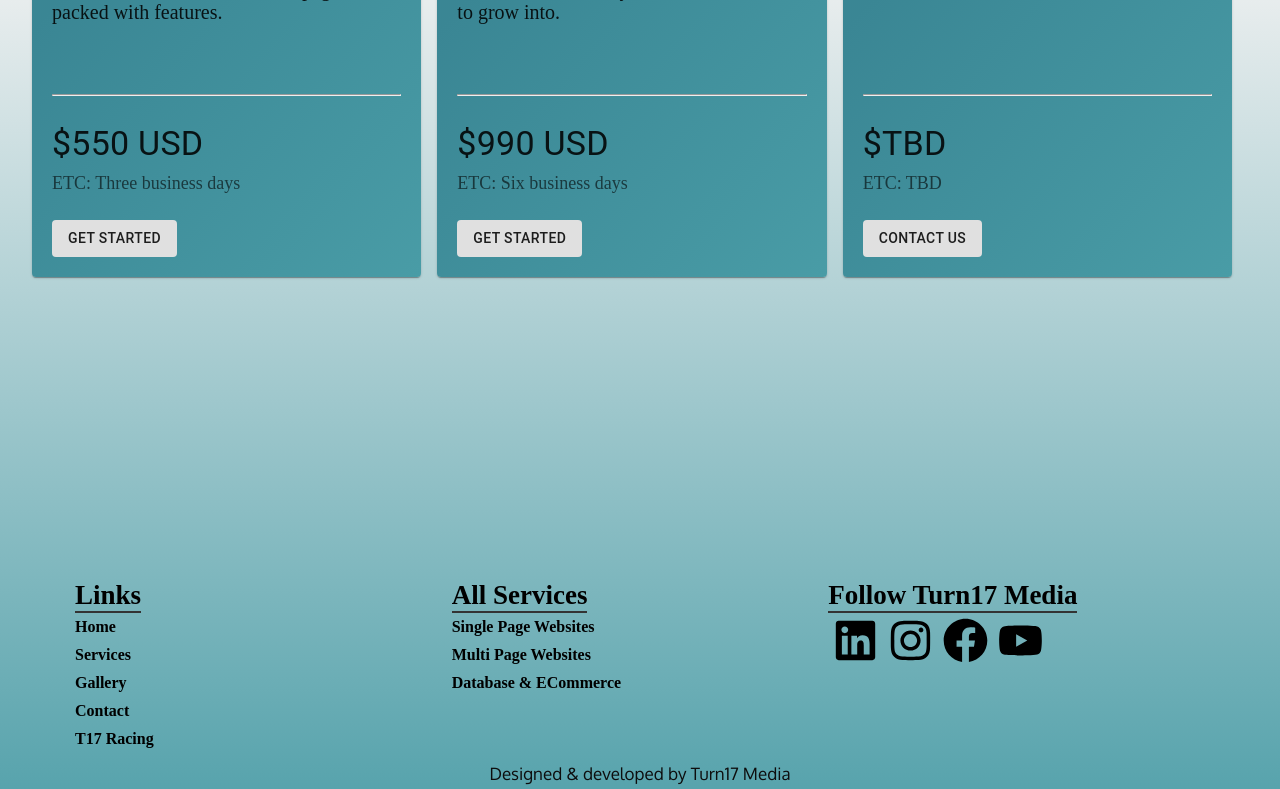
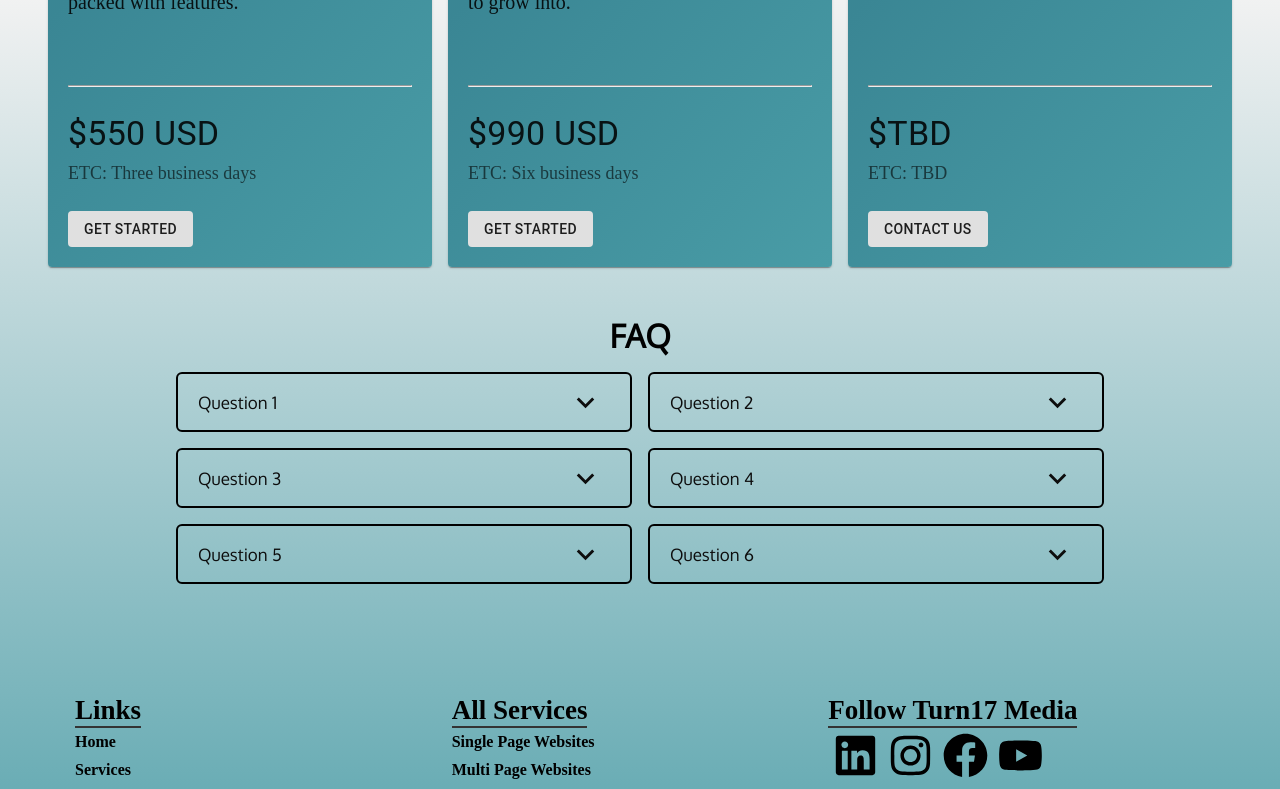
Before and after one commit to argounova/turn17-media, a Next.js app: page /pricing in a window 1280 px wide. Shown: the part 817-1606 px from the top of the page. Built offline with nearby package versions, Linux system fonts and the light colour scheme; no server answers.

Commit message:
faq component

```diff
--- /dev/null
+++ b/components/Faq/faqItem.jsx
@@ -0,0 +1,45 @@
+import React, { useState } from "react"
+import { FaqStyles } from "./style"
+import { MdExpandMore as Chevron } from "react-icons/md"
+import { motion } from "framer-motion"
+
+const Faq = ({ question, answer }) => {
+  const [showInfo, setInfo] = useState(false)
+
+  const faqVariants = {
+    open: {
+      opacity: 1,
+      height: "auto",
+    },
+    closed: {
+      opacity: 0,
+      height: 0,
+    },
+  }
+
+  const toggleInfo = () => {
+    setInfo(showInfo => !showInfo)
+  }
+  return (
+    <FaqStyles className={showInfo ? `${"faq-open"}` : `${"faq-closed"}`}>
+      <button className="question" onClick={toggleInfo}>
+        {question}
+        <div className="trigger">
+          <Chevron />
+        </div>
+      </button>
+      {showInfo && (
+        <motion.div
+          initial="closed"
+          animate={showInfo ? "open" : "closed"}
+          variants={faqVariants}
+          className="answer"
+        >
+          {answer}
+        </motion.div>
+      )}
+    </FaqStyles>
+  )
+}
+
+export default Faq
--- /dev/null
+++ b/components/Faq/index.jsx
@@ -0,0 +1,33 @@
+import * as React from 'react';
+import Box from '@mui/material/Box';
+import Grid from '@mui/material/Grid';
+import Faq from "./faqItem";
+import questions from './questions';
+
+export default function FaQuestions() {
+    return(
+        <>
+        <h1 style={{ textAlign: 'center', fontFamily: 'Oxygen' }}>FAQ</h1>
+        <Grid container justifyContent="center">
+            <Box
+            sx={{
+                p: 2,
+                display: 'grid',
+                gridTemplateColumns: { md: '1fr 1fr' },
+                gap: 2,
+                width: '75%'
+            }}
+
+            >
+            {questions.map((each) => (
+                <Faq
+                    key={each.id}
+                    question={each.question}
+                    answer={each.answer}
+                />
+            ))}
+            </Box>
+        </Grid>
+        </>
+    )
+}
--- /dev/null
+++ b/components/Faq/questions.js
@@ -0,0 +1,34 @@
+const questions = [
+    {
+        id: '1',
+        question: 'Question 1',
+        answer: 'Answer 1',
+    },
+    {
+        id: '2',
+        question: 'Question 2',
+        answer: 'Answer 2',
+    },
+    {
+        id: '3',
+        question: 'Question 3',
+        answer: 'Answer 3',
+    },
+    {
+        id: '4',
+        question: 'Question 4',
+        answer: 'Answer 4',
+    },
+    {
+        id: '5',
+        question: 'Question 5',
+        answer: 'Answer 5',
+    },
+    {
+        id: '6',
+        question: 'Question 6',
+        answer: 'Answer 6',
+    },
+]
+
+export default questions
--- /dev/null
+++ b/components/Faq/style.js
@@ -0,0 +1,50 @@
+import styled from "@emotion/styled"
+
+export const FaqStyles = styled.section`
+  .question {
+    min-height: calc(var(--gap) * 2);
+    border-radius: 6px;
+    width: 100%;
+    background-color: transparent;
+    border: 2px solid rgba(0, 0, 0, 1);
+    color: var(--char5);
+    display: flex;
+    align-items: center;
+    justify-content: space-between;
+    padding: 8px 20px;
+    font-size: var(--p);
+    font-family: Oxygen;
+    cursor: pointer;
+    transition: border-color 0.3s ease;
+
+    &:hover {
+      border-color: var(--primary);
+    }
+
+    .trigger {
+      display: inline-flex;
+      height: 40px;
+      width: 50px;
+      position: relative;
+      font-size: 35px;
+      justify-content: center;
+      align-items: center;
+      color: var(--primary);
+      transform-origin: center;
+      transition: transform 0.6s ease;
+    }
+  }
+
+  .answer {
+    padding: calc(var(--gap) / 2);
+    font-size: var(--p);
+    font-family: Oxygen;
+  }
+  margin-bottom: calc(var(--gap) / 2);
+
+  &.faq-open {
+    .trigger {
+      transform: rotate(-180deg);
+    }
+  }
+`
--- a/components/PricingCards/pricing.jsx
+++ b/components/PricingCards/pricing.jsx
@@ -6,7 +6,7 @@ import pricingStructure from "./pricingStructure"
 
 export default function PricingCards() {
     return(
-        <Grid container spacing={2} justifyContent="center">
+        <Grid container justifyContent="center" mt="-2%">
             <Box
             sx={{
                 p: 6,
--- a/components/PricingCards/pricingCard.jsx
+++ b/components/PricingCards/pricingCard.jsx
@@ -1,7 +1,6 @@
 import * as React from 'react';
 import Card from '@mui/material/Card';
 import CardActions from '@mui/material/CardActions';
-import CardContent from '@mui/material/CardContent';
 import Button from '@mui/material/Button';
 import Typography from '@mui/material/Typography';
 
--- a/src/pages/pricing.js
+++ b/src/pages/pricing.js
@@ -1,12 +1,11 @@
 import Head from 'next/head'
-import Image from 'next/image'
 import clientPromise from '../../lib/mongodb'
 import styles from '@/styles/Pricing.module.css'
 import TopNavigation from '../../components/TopNavigation'
 import BannerHeader from '../../components/BannerHeader'
 import Footer from '../../components/Footer/Footer'
 import PricingCards from '../../components/PricingCards/pricing'
-
+import FaQuestions from '../../components/Faq/index'
 
 export async function getServerSideProps() {
   try {
@@ -39,9 +38,8 @@ export default function Pricing({isConnected}) {
         subtext2='Shopping for a website shouldn&apos;t take place in the dark.  Know the final figure before you pull the trigger.'
       />
       <PricingCards />
-
       <main className={styles.main}>
-
+        <FaQuestions />
       </main>
       <Footer />
     </>
```
